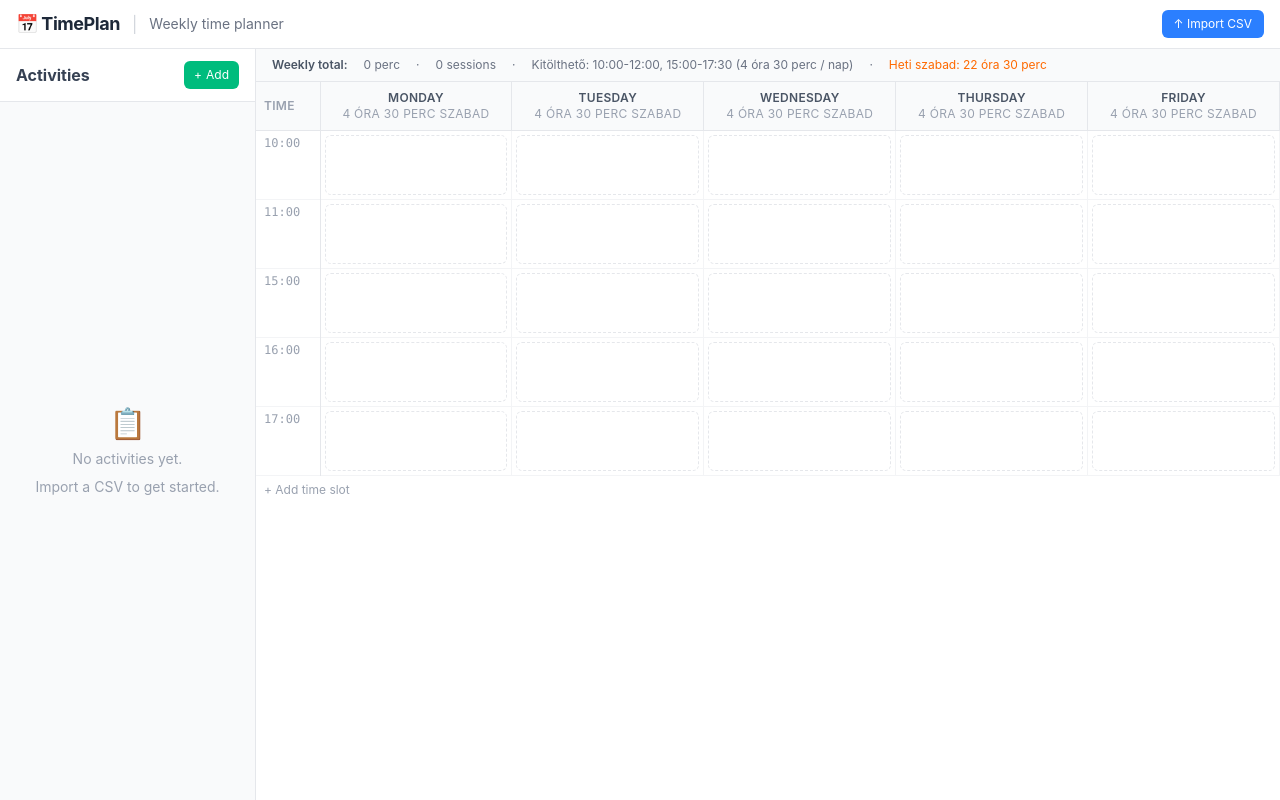
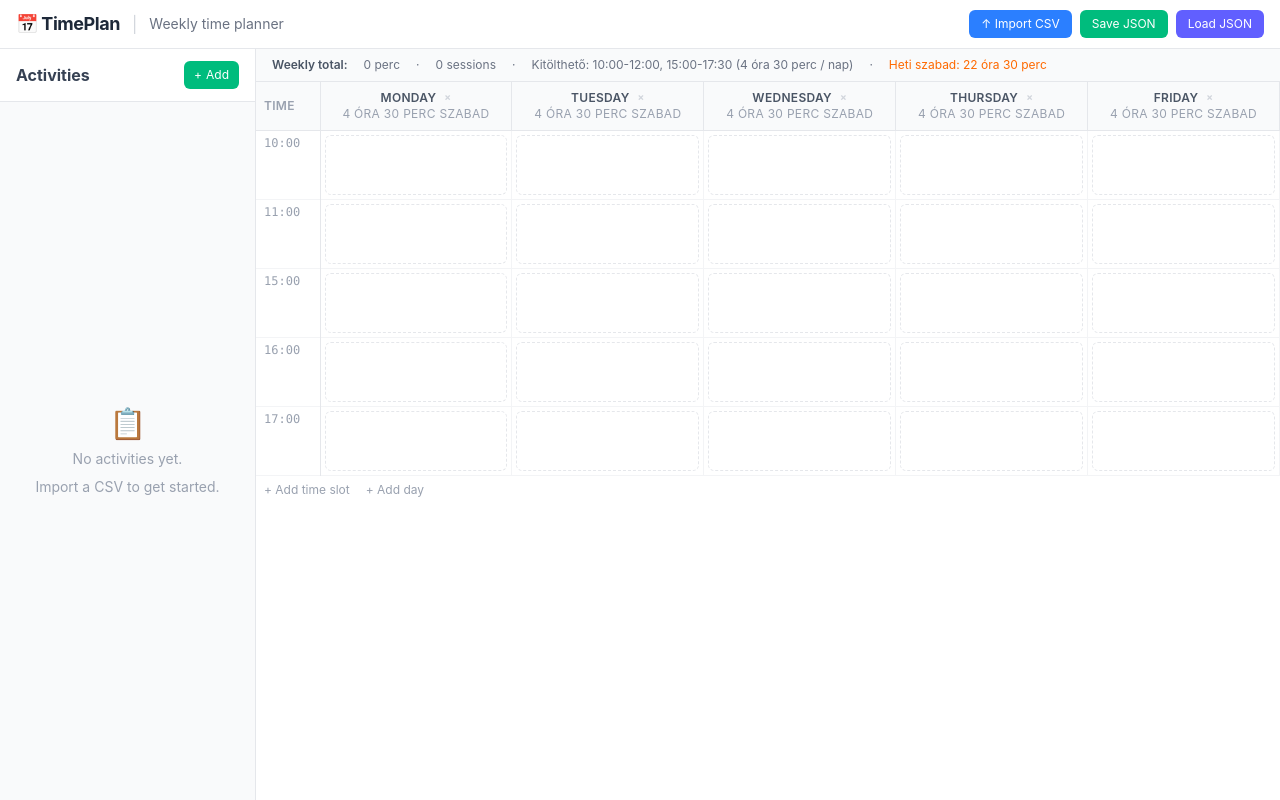
Before and after one commit to binyominzeev/timeplan-tool, a React (Vite) app: page / in a window 1280 px wide. Built offline with nearby package versions, Linux system fonts and the light colour scheme.

Commit message:
Add JSON save/load functionality and custom day management features

```diff
--- a/src/App.tsx
+++ b/src/App.tsx
@@ -1,4 +1,4 @@
-import { useCallback, useEffect, useState } from 'react';
+import { useCallback, useEffect, useRef, useState } from 'react';
 import {
   DndContext,
   DragOverlay,
@@ -9,7 +9,7 @@ import {
 import type { DragEndEvent, DragStartEvent } from '@dnd-kit/core';
 
 import type { Activity, AppState, DayKey } from './types';
-import { DAYS } from './types';
+import { DEFAULT_DAYS, DEFAULT_DAY_LABELS } from './types';
 import { parseCSV } from './utils/csvParser';
 import { loadState, saveState } from './utils/storage';
 import {
@@ -72,6 +72,8 @@ function getNextTimeRangeInDay(
 
 function App() {
   const [state, setState] = useState<AppState>(loadState);
+  const jsonInputRef = useRef<HTMLInputElement>(null);
+  const [showMobileActivities, setShowMobileActivities] = useState(false);
   const handlePrintSchedule = useCallback(() => window.print(), []);
 
   // Active drag item (for DragOverlay)
@@ -105,6 +107,118 @@ function App() {
     document.getElementById('csv-file-input')?.click();
   };
 
+  const openJsonPicker = () => {
+    jsonInputRef.current?.click();
+  };
+
+  const buildUniqueDayKey = useCallback((label: string, existingDays: DayKey[]): DayKey => {
+    const normalized = label
+      .normalize('NFD')
+      .replace(/[\u0300-\u036f]/g, '')
+      .replace(/[^a-zA-Z0-9]+/g, '_')
+      .replace(/^_+|_+$/g, '');
+    const base = normalized || 'Day';
+
+    if (!existingDays.includes(base)) return base;
+
+    let index = 2;
+    let candidate = `${base}_${index}`;
+    while (existingDays.includes(candidate)) {
+      index += 1;
+      candidate = `${base}_${index}`;
+    }
+
+    return candidate;
+  }, []);
+
+  const exportAsJson = useCallback(() => {
+    const suggestedName = `orarend-${new Date().toISOString().slice(0, 10)}`;
+    const inputName = window.prompt('Export file name:', suggestedName)?.trim();
+    if (!inputName) return;
+
+    const safeName = inputName.replace(/[\\/:*?"<>|]+/g, '_') || suggestedName;
+    const payload = {
+      name: inputName,
+      exportedAt: new Date().toISOString(),
+      version: 1,
+      data: state,
+    };
+
+    const blob = new Blob([JSON.stringify(payload, null, 2)], {
+      type: 'application/json;charset=utf-8',
+    });
+    const url = URL.createObjectURL(blob);
+    const link = document.createElement('a');
+    link.href = url;
+    link.download = `${safeName}.json`;
+    document.body.appendChild(link);
+    link.click();
+    document.body.removeChild(link);
+    URL.revokeObjectURL(url);
+  }, [state]);
+
+  const importFromJson = useCallback((text: string) => {
+    try {
+      const parsed = JSON.parse(text) as unknown;
+      const candidate =
+        parsed && typeof parsed === 'object' && 'data' in parsed
+          ? (parsed as { data?: unknown }).data
+          : parsed;
+
+      if (!candidate || typeof candidate !== 'object') {
+        alert('Invalid JSON file.');
+        return;
+      }
+
+      const incoming = candidate as Partial<AppState>;
+      const days = Array.isArray(incoming.days)
+        ? Array.from(
+            new Set(
+              incoming.days
+                .filter((day): day is string => typeof day === 'string')
+                .map((day) => day.trim())
+                .filter(Boolean),
+            ),
+          )
+        : DEFAULT_DAYS;
+
+      const dayLabels = days.reduce<Record<string, string>>((acc, day) => {
+        const label = incoming.dayLabels?.[day];
+        acc[day] =
+          typeof label === 'string' && label.trim()
+            ? label
+            : (DEFAULT_DAY_LABELS[day] ?? day);
+        return acc;
+      }, {});
+
+      setState({
+        activities: Array.isArray(incoming.activities) ? incoming.activities : [],
+        schedule: Array.isArray(incoming.schedule)
+          ? incoming.schedule.filter((entry) => days.includes(entry.day))
+          : [],
+        timeSlots: Array.isArray(incoming.timeSlots) ? incoming.timeSlots : [],
+        days,
+        dayLabels,
+      });
+    } catch {
+      alert('Could not parse JSON file.');
+    }
+  }, []);
+
+  const handleJsonFileChange = (event: React.ChangeEvent<HTMLInputElement>) => {
+    const file = event.target.files?.[0];
+    if (!file) return;
+    const reader = new FileReader();
+    reader.onload = (ev) => {
+      const text = ev.target?.result;
+      if (typeof text === 'string') {
+        importFromJson(text);
+      }
+    };
+    reader.readAsText(file, 'UTF-8');
+    event.target.value = '';
+  };
+
   // ── Schedule mutations ────────────────────────────────────────────────────
   const removeEntry = useCallback((entryId: string) => {
     setState((prev) => ({
@@ -117,6 +231,46 @@ function App() {
     setState((prev) => {
       const sorted = [...prev.timeSlots, slot].sort();
       return { ...prev, timeSlots: sorted };
+    });
+  }, []);
+
+  const addDay = useCallback(
+    (label: string) => {
+      setState((prev) => {
+        const cleanLabel = label.trim();
+        if (!cleanLabel) return prev;
+        const exists = Object.values(prev.dayLabels).some(
+          (currentLabel) => currentLabel.toLowerCase() === cleanLabel.toLowerCase(),
+        );
+        if (exists) return prev;
+
+        const key = buildUniqueDayKey(cleanLabel, prev.days);
+
+        return {
+          ...prev,
+          days: [...prev.days, key],
+          dayLabels: {
+            ...prev.dayLabels,
+            [key]: cleanLabel,
+          },
+        };
+      });
+    },
+    [buildUniqueDayKey],
+  );
+
+  const removeDay = useCallback((day: DayKey) => {
+    setState((prev) => {
+      if (!prev.days.includes(day) || prev.days.length <= 1) return prev;
+      const nextDayLabels = { ...prev.dayLabels };
+      delete nextDayLabels[day];
+
+      return {
+        ...prev,
+        days: prev.days.filter((d) => d !== day),
+        dayLabels: nextDayLabels,
+        schedule: prev.schedule.filter((entry) => entry.day !== day),
+      };
     });
   }, []);
 
@@ -163,7 +317,7 @@ function App() {
     const day = parts[1] as DayKey;
     const timeSlot = `${parts[2]}:${parts[3]}`;
 
-    if (!DAYS.includes(day)) return;
+    if (!state.days.includes(day)) return;
 
     if (activeId.startsWith('activity:')) {
       // Drop from backlog → create new entry
@@ -216,19 +370,37 @@ function App() {
         {/* Top bar */}
         <header className="flex items-center gap-3 px-4 py-2.5 bg-white border-b border-gray-200 shrink-0 print:hidden">
           <h1 className="text-lg font-bold text-gray-800 tracking-tight">📅 TimePlan</h1>
-          <span className="text-gray-300">|</span>
-          <span className="text-sm text-gray-500">Weekly time planner</span>
+          <span className="hidden sm:inline text-gray-300">|</span>
+          <span className="hidden sm:inline text-sm text-gray-500">Weekly time planner</span>
           <div className="ml-auto flex items-center gap-2">
             {state.activities.length > 0 && (
-              <span className="text-xs text-gray-400">
+              <span className="hidden sm:inline text-xs text-gray-400">
                 {state.activities.length} activities · {state.schedule.length} sessions scheduled
               </span>
             )}
             <button
+              onClick={() => setShowMobileActivities((prev) => !prev)}
+              className="sm:hidden text-xs bg-slate-700 hover:bg-slate-800 text-white px-3 py-1.5 rounded-md transition-colors cursor-pointer"
+            >
+              {showMobileActivities ? 'Hide Activities' : 'Activities'}
+            </button>
+            <button
               onClick={openFilePicker}
-              className="text-xs bg-blue-500 hover:bg-blue-600 text-white px-3 py-1.5 rounded-md transition-colors cursor-pointer flex items-center gap-1"
+              className="hidden sm:flex text-xs bg-blue-500 hover:bg-blue-600 text-white px-3 py-1.5 rounded-md transition-colors cursor-pointer items-center gap-1"
             >
               ↑ Import CSV
+            </button>
+            <button
+              onClick={exportAsJson}
+              className="text-xs bg-emerald-500 hover:bg-emerald-600 text-white px-3 py-1.5 rounded-md transition-colors cursor-pointer"
+            >
+              Save JSON
+            </button>
+            <button
+              onClick={openJsonPicker}
+              className="text-xs bg-indigo-500 hover:bg-indigo-600 text-white px-3 py-1.5 rounded-md transition-colors cursor-pointer"
+            >
+              Load JSON
             </button>
             {state.schedule.length > 0 && (
               <button
@@ -253,14 +425,14 @@ function App() {
         </header>
 
         {/* Progress bar */}
-        <div className="print:hidden">
+        <div className="hidden sm:block print:hidden">
           <ProgressPanel activities={state.activities} schedule={state.schedule} />
         </div>
 
         {/* Main area */}
-        <div className="flex flex-1 overflow-hidden print:block print:overflow-visible">
+        <div className="relative flex flex-1 overflow-hidden print:block print:overflow-visible">
           {/* Backlog – fixed width */}
-          <div className="w-64 shrink-0 overflow-hidden flex flex-col print:hidden">
+          <div className="hidden sm:flex w-64 shrink-0 overflow-hidden flex-col print:hidden">
             <Backlog
               activities={state.activities}
               schedule={state.schedule}
@@ -269,14 +441,44 @@ function App() {
             />
           </div>
 
+          {/* Mobile activities drawer */}
+          {showMobileActivities && (
+            <div className="sm:hidden absolute inset-0 z-30 bg-gray-900/30 print:hidden">
+              <div className="h-full w-[88%] max-w-sm bg-white shadow-xl">
+                <div className="flex items-center justify-between px-4 py-2.5 border-b border-gray-200">
+                  <p className="text-sm font-semibold text-gray-700">Activities</p>
+                  <button
+                    type="button"
+                    onClick={() => setShowMobileActivities(false)}
+                    className="text-xs text-gray-500 hover:text-gray-700 cursor-pointer"
+                  >
+                    Close
+                  </button>
+                </div>
+                <div className="h-[calc(100%-42px)]">
+                  <Backlog
+                    activities={state.activities}
+                    schedule={state.schedule}
+                    onAddActivity={addActivity}
+                    onUpdateActivity={updateActivity}
+                  />
+                </div>
+              </div>
+            </div>
+          )}
+
           {/* Planner – fills remaining space */}
           <div className="flex-1 overflow-hidden print:overflow-visible">
             <WeeklyPlanner
               activities={state.activities}
               schedule={state.schedule}
               timeSlots={state.timeSlots}
+              days={state.days}
+              dayLabels={state.dayLabels}
               onRemoveEntry={removeEntry}
               onAddTimeSlot={addTimeSlot}
+              onAddDay={addDay}
+              onRemoveDay={removeDay}
             />
           </div>
         </div>
@@ -284,6 +486,13 @@ function App() {
 
       {/* Hidden file input */}
       <CSVImport onFile={handleCSVFile} />
+      <input
+        ref={jsonInputRef}
+        type="file"
+        accept=".json,application/json"
+        className="hidden"
+        onChange={handleJsonFileChange}
+      />
 
       {/* Drag overlay */}
       <DragOverlay dropAnimation={null}>
--- a/src/components/WeeklyPlanner.tsx
+++ b/src/components/WeeklyPlanner.tsx
@@ -1,6 +1,5 @@
 import { useState } from 'react';
 import type { Activity, DayKey, ScheduledEntry } from '../types';
-import { DAY_LABELS, DAYS } from '../types';
 import { DEFAULT_FILL_WINDOWS, minutesToHoursString, totalWindowsMinutes } from '../utils/time';
 import { CalendarSlot } from './CalendarSlot';
 
@@ -8,16 +7,24 @@ interface Props {
   activities: Activity[];
   schedule: ScheduledEntry[];
   timeSlots: string[];
+  days: DayKey[];
+  dayLabels: Record<DayKey, string>;
   onRemoveEntry: (entryId: string) => void;
   onAddTimeSlot: (slot: string) => void;
+  onAddDay: (label: string) => void;
+  onRemoveDay: (day: DayKey) => void;
 }
 
 export function WeeklyPlanner({
   activities,
   schedule,
   timeSlots,
+  days,
+  dayLabels,
   onRemoveEntry,
   onAddTimeSlot,
+  onAddDay,
+  onRemoveDay,
 }: Props) {
   const [newSlot, setNewSlot] = useState('');
   const [addingSlot, setAddingSlot] = useState(false);
@@ -63,9 +70,26 @@ export function WeeklyPlanner({
         return sum + (act?.dailyMinutes ?? 0);
       }, 0);
 
-  const totalWeeklyMinutes = DAYS.reduce((sum, d) => sum + minutesPerDay(d), 0);
+  const totalWeeklyMinutes = days.reduce((sum, d) => sum + minutesPerDay(d), 0);
   const windowTotal = totalWindowsMinutes(DEFAULT_FILL_WINDOWS);
-  const weeklyRemaining = Math.max(0, windowTotal * DAYS.length - totalWeeklyMinutes);
+  const weeklyRemaining = Math.max(0, windowTotal * days.length - totalWeeklyMinutes);
+
+  const handleAddDay = () => {
+    const label = window.prompt('New day name (for example: Sunday):')?.trim();
+    if (!label) return;
+    onAddDay(label);
+  };
+
+  const handleRemoveDay = (day: DayKey) => {
+    if (days.length <= 1) {
+      alert('At least one day must remain.');
+      return;
+    }
+    const dayLabel = dayLabels[day] ?? day;
+    const confirmed = window.confirm(`Delete day "${dayLabel}" and all its scheduled entries?`);
+    if (!confirmed) return;
+    onRemoveDay(day);
+  };
 
   return (
     <div className="flex flex-col h-full bg-white">
@@ -73,7 +97,7 @@ export function WeeklyPlanner({
         Weekly schedule
       </div>
       {/* Week-level stats bar */}
-      <div className="flex items-center gap-4 px-4 py-2 border-b border-gray-200 text-xs text-gray-500 bg-gray-50 print:bg-white">
+      <div className="hidden sm:flex items-center gap-4 px-4 py-2 border-b border-gray-200 text-xs text-gray-500 bg-gray-50 print:flex print:bg-white">
         <span className="font-semibold text-gray-600">Weekly total:</span>
         <span>{minutesToHoursString(totalWeeklyMinutes)}</span>
         <span>·</span>
@@ -91,12 +115,22 @@ export function WeeklyPlanner({
               <th className="w-16 text-left text-xs font-semibold text-gray-400 uppercase tracking-wide border-b border-r border-gray-200 px-2 py-2">
                 Time
               </th>
-              {DAYS.map((day) => (
+              {days.map((day) => (
                   <th
                   key={day}
                   className="text-center text-xs font-semibold text-gray-600 uppercase tracking-wide border-b border-r border-gray-200 px-2 py-2"
                 >
-                  <div>{DAY_LABELS[day]}</div>
+                  <div className="flex items-center justify-center gap-2">
+                    <span>{dayLabels[day] ?? day}</span>
+                    <button
+                      type="button"
+                      onClick={() => handleRemoveDay(day)}
+                      className="print:hidden text-[10px] font-bold text-gray-300 hover:text-red-500 transition-colors cursor-pointer"
+                      title={`Delete ${(dayLabels[day] ?? day)}`}
+                    >
+                      ×
+                    </button>
+                  </div>
                   <div className="text-gray-400 font-normal text-xs">
                     {minutesToHoursString(Math.max(0, totalWindowsMinutes(DEFAULT_FILL_WINDOWS) - minutesPerDay(day)))} szabad
                   </div>
@@ -110,7 +144,7 @@ export function WeeklyPlanner({
                 <td className="text-xs text-gray-400 font-mono border-r border-gray-200 px-2 py-1 align-top whitespace-nowrap">
                   {slot}
                 </td>
-                {DAYS.map((day) => {
+                {days.map((day) => {
                   const entries = schedule.filter(
                     (e) => e.day === day && e.timeSlot === slot,
                   );
@@ -134,7 +168,7 @@ export function WeeklyPlanner({
 
             {/* Add slot row */}
             <tr className="print:hidden">
-              <td colSpan={6} className="px-2 py-1.5">
+              <td colSpan={days.length + 1} className="px-2 py-1.5">
                 {addingSlot ? (
                   <div className="flex items-center gap-2">
                     <input
@@ -163,12 +197,20 @@ export function WeeklyPlanner({
                     </button>
                   </div>
                 ) : (
+                  <div className="flex items-center gap-4">
                     <button
                       onClick={() => setAddingSlot(true)}
                       className="text-xs text-gray-400 hover:text-blue-500 flex items-center gap-1 transition-colors cursor-pointer"
                     >
                       + Add time slot
                     </button>
+                    <button
+                      onClick={handleAddDay}
+                      className="text-xs text-gray-400 hover:text-emerald-600 flex items-center gap-1 transition-colors cursor-pointer"
+                    >
+                      + Add day
+                    </button>
+                  </div>
                 )}
               </td>
             </tr>
--- a/src/types/index.ts
+++ b/src/types/index.ts
@@ -8,11 +8,11 @@ export interface Activity {
   notes: string;
 }
 
-export type DayKey = 'Mon' | 'Tue' | 'Wed' | 'Thu' | 'Fri';
+export type DayKey = string;
 
-export const DAYS: DayKey[] = ['Mon', 'Tue', 'Wed', 'Thu', 'Fri'];
+export const DEFAULT_DAYS: DayKey[] = ['Mon', 'Tue', 'Wed', 'Thu', 'Fri'];
 
-export const DAY_LABELS: Record<DayKey, string> = {
+export const DEFAULT_DAY_LABELS: Record<DayKey, string> = {
   Mon: 'Monday',
   Tue: 'Tuesday',
   Wed: 'Wednesday',
@@ -34,4 +34,6 @@ export interface AppState {
   activities: Activity[];
   schedule: ScheduledEntry[];
   timeSlots: string[];
+  days: DayKey[];
+  dayLabels: Record<DayKey, string>;
 }
--- a/src/utils/storage.ts
+++ b/src/utils/storage.ts
@@ -1,18 +1,46 @@
 import type { AppState } from '../types';
+import { DEFAULT_DAYS, DEFAULT_DAY_LABELS } from '../types';
 
 const STORAGE_KEY = 'timeplan_state';
 
 const DEFAULT_TIME_SLOTS = ['10:00', '11:00', '15:00', '16:00', '17:00'];
+
+function toUniqueStringArray(values: unknown): string[] {
+  if (!Array.isArray(values)) return [];
+  const normalized = values
+    .filter((value): value is string => typeof value === 'string')
+    .map((value) => value.trim())
+    .filter(Boolean);
+  return Array.from(new Set(normalized));
+}
+
+function normalizeDayLabels(
+  labels: unknown,
+  days: string[],
+): Record<string, string> {
+  const source =
+    labels && typeof labels === 'object' ? (labels as Record<string, unknown>) : {};
+
+  return days.reduce<Record<string, string>>((acc, day) => {
+    const candidate = source[day];
+    acc[day] = typeof candidate === 'string' && candidate.trim() ? candidate : day;
+    return acc;
+  }, {});
+}
 
 export function loadState(): AppState {
   try {
     const raw = localStorage.getItem(STORAGE_KEY);
     if (raw) {
       const parsed = JSON.parse(raw) as AppState;
+      const days = toUniqueStringArray(parsed.days);
+      const effectiveDays = days.length > 0 ? days : DEFAULT_DAYS;
       return {
         activities: parsed.activities ?? [],
         schedule: parsed.schedule ?? [],
         timeSlots: parsed.timeSlots ?? DEFAULT_TIME_SLOTS,
+        days: effectiveDays,
+        dayLabels: normalizeDayLabels(parsed.dayLabels, effectiveDays),
       };
     }
   } catch {
@@ -22,6 +50,8 @@ export function loadState(): AppState {
     activities: [],
     schedule: [],
     timeSlots: DEFAULT_TIME_SLOTS,
+    days: DEFAULT_DAYS,
+    dayLabels: DEFAULT_DAY_LABELS,
   };
 }
 
```
Also changed, not shown: 1 other file (tests, documents, lock files or other folders). Lines whose indentation alone changed are shown as unchanged.
